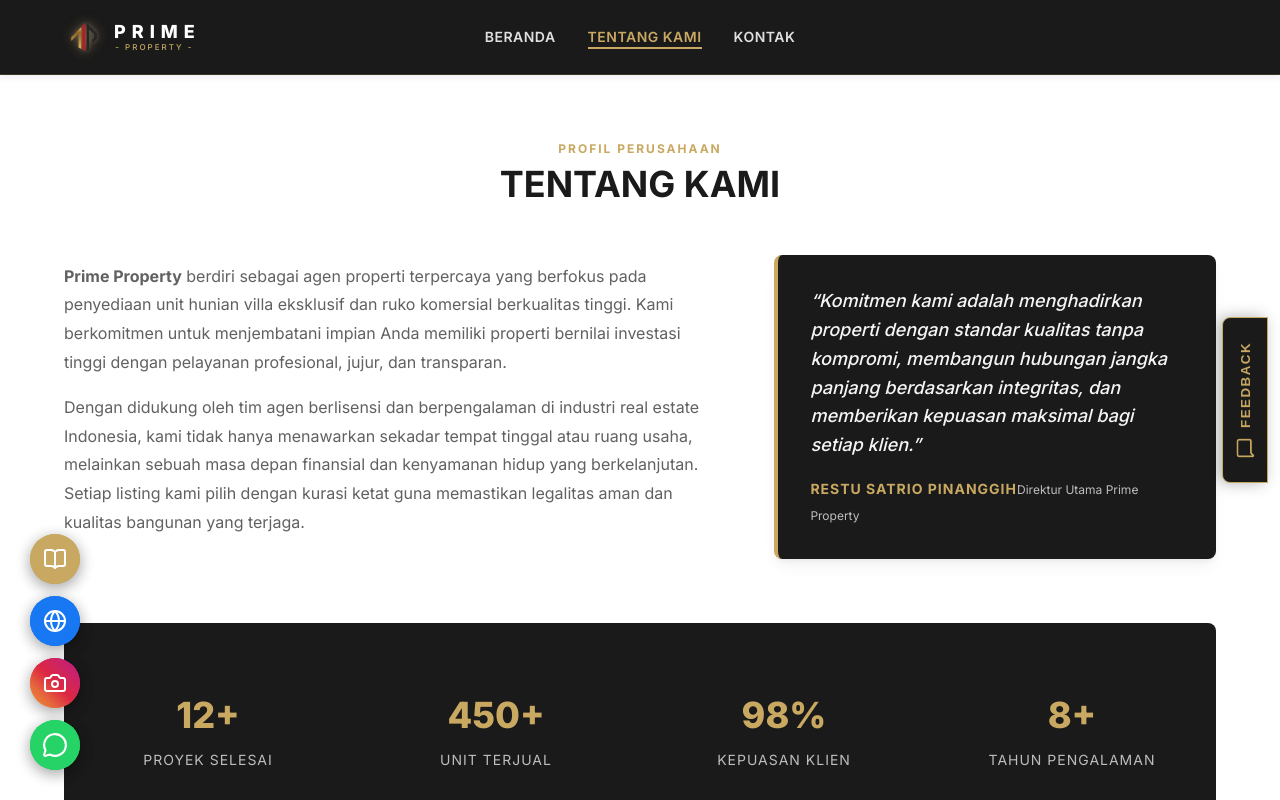
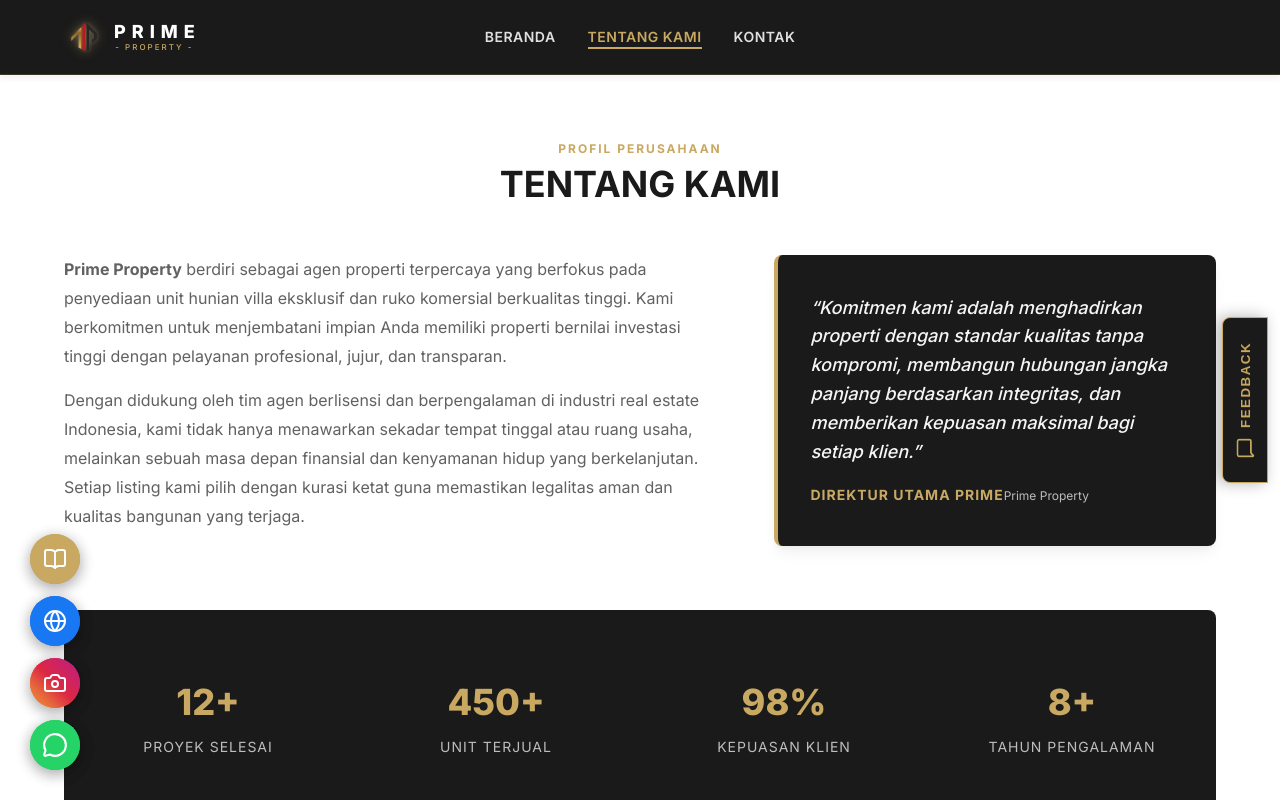
Before and after one commit to restusatrio11/AgentProperty, a Next.js app: page /tentang-kami in a window 1280 px wide. Shown: the top 800 px of the page. Built offline with nearby package versions, Linux system fonts and the light colour scheme.

Commit message:
design: change founder name to generic 'Direktur Utama Prime' in about us page

```diff
--- a/src/app/(public)/tentang-kami/page.js
+++ b/src/app/(public)/tentang-kami/page.js
@@ -16,8 +16,8 @@ const stats = [
 
 const team = [
   {
-    name: "Restu Satrio Pinanggih",
-    role: "Direktur Utama",
+    name: "Direktur Utama Prime",
+    role: "Management",
     image: "https://images.unsplash.com/photo-1560250097-0b93528c311a?q=80&w=400&h=500&auto=format&fit=crop&fm=webp"
   },
   {
@@ -85,8 +85,8 @@ export default function TentangKamiPage() {
             <p className={styles.quote}>
               &ldquo;Komitmen kami adalah menghadirkan properti dengan standar kualitas tanpa kompromi, membangun hubungan jangka panjang berdasarkan integritas, dan memberikan kepuasan maksimal bagi setiap klien.&rdquo;
             </p>
-            <span className={styles.quoteAuthor}>Restu Satrio Pinanggih</span>
-            <span className={styles.quoteTitle}>Direktur Utama Prime Property</span>
+            <span className={styles.quoteAuthor}>Direktur Utama Prime</span>
+            <span className={styles.quoteTitle}>Prime Property</span>
           </ScrollReveal>
         </div>
       </section>
```
